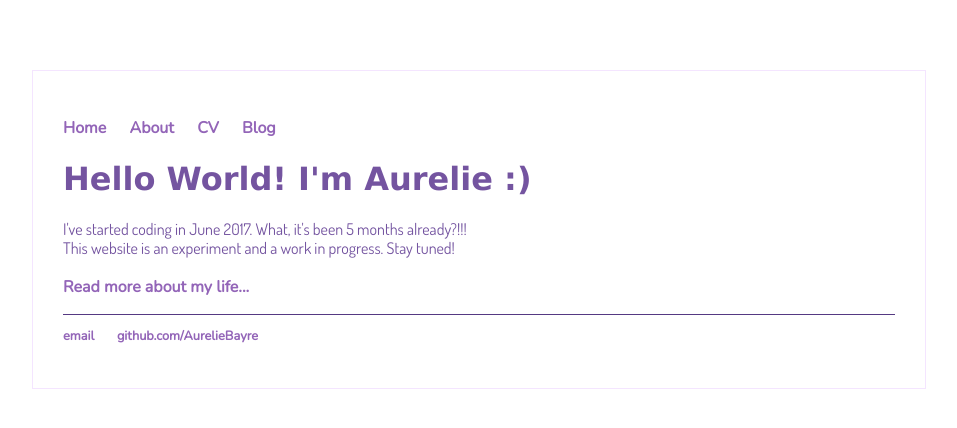
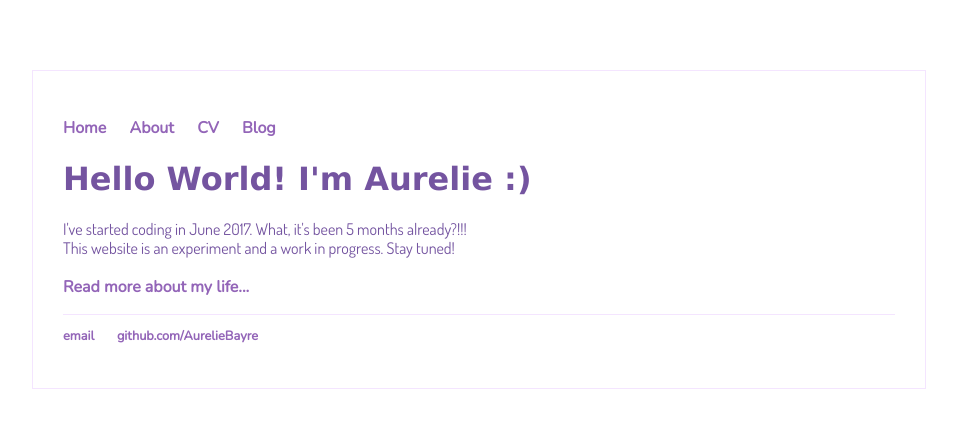
Before and after one commit to AurelieBayre/aurelieBayre.github.io, a Jekyll site: the page built from index.html, in a window 1280 px wide. Shown: the top 428 px of the page, without its empty margins (161-1118 px from the left). Built offline with Jekyll 4.4.1, drawn with Linux system fonts in a browser that asks for light colours.

Commit message:
footer border lighter color

```diff
--- a/css/main.css
+++ b/css/main.css
@@ -62,7 +62,7 @@ p ul {
 }
 
 footer {
-    border-top: 1px solid #553982;
+    border-top: 1px solid #F4E5FF;
     font-size: 0.8em;
 }
 
```
